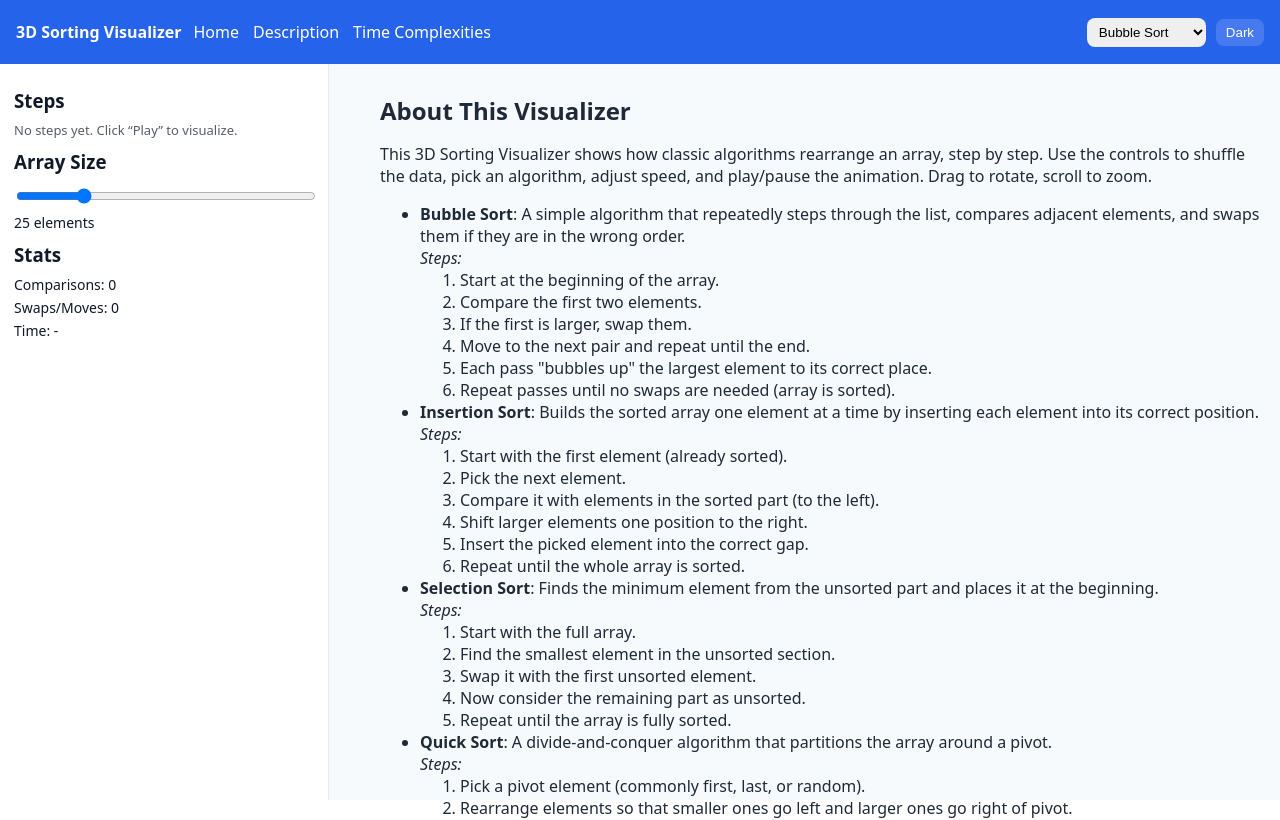
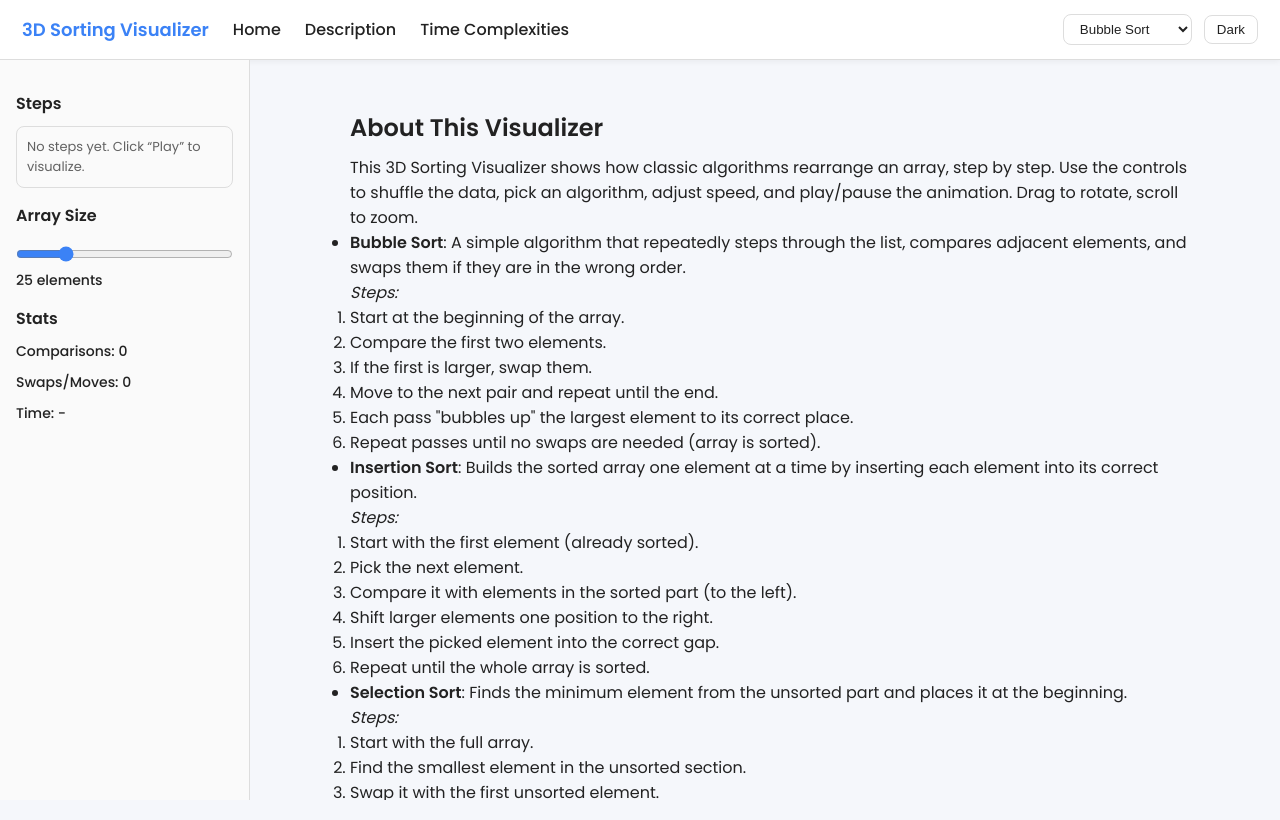
Before and after one commit to renusri23/sorting_visualizer, a React (Create React App) app: page /description in a window 1280 px wide. Shown: the top 820 px of the page. Built offline with nearby package versions, Linux system fonts and the light colour scheme.

Commit message:
modified css

```diff
--- a/public/index.html
+++ b/public/index.html
@@ -25,6 +25,8 @@
       Learn how to configure a non-root public URL by running `npm run build`.
     -->
     <title>sortingvisualizer3d</title>
+    <link href="https://fonts.googleapis.com/css2?family=Poppins:wght@400;500;600&display=swap" rel="stylesheet">
+
   </head>
   <body>
     <!-- <noscript>You need to enable JavaScript to run this app.</noscript> -->
--- a/src/App.css
+++ b/src/App.css
@@ -1,188 +1,393 @@
-.app {
-  display: flex;
-  flex-direction: column;
-  height: 100vh;
-  background: #f7fafc;
-  color: #1f2937;
+/* ===== Base Reset ===== */
+* {
+  box-sizing: border-box;
+  margin: 0;
+  padding: 0;
+}
+
+html, body, #root {
+  height: 100%;
+  width: 100%;
+  font-family: 'Poppins', 'Segoe UI', Arial, sans-serif;
+  background: var(--bg);
+  color: var(--text);
+  transition: all 0.3s ease;
+}
+
+/* ===== Theme Variables ===== */
+:root {
+  --bg: #f5f7fb;
+  --text: #222;
+  --card-bg: #ffffff;
+  --border: #ddd;
+  --accent: #3b82f6;
+  --secondary: #6b7280;
+  --danger: #ef4444;
+  --hover: rgba(0,0,0,0.05);
+  --slider-bg: #e5e7eb;
+  --table-border: #ccc;
+  --panel-text: #222;
+  --panel-bg: #fafafa;
+  --step-bg: #eee;
+  --step-text: #222;
+  --input-text: #222;
+  --input-bg: #fff;
 }
 
 .app.dark {
-  background: #0f172a;
-  color: #e5e7eb;
+  --bg: #0b1220;
+  --text: #f9f9f9;
+  --card-bg: #121826;
+  --border: #333;
+  --accent: #60a5fa;
+  --secondary: #9ca3af;
+  --danger: #f87171;
+  --hover: rgba(255,255,255,0.08);
+  --slider-bg: #2a3245;
+  --table-border: #444;
+  --panel-text: #f9f9f9;
+  --panel-bg: #1b1f2a;
+  --step-bg: #1e2635;
+  --step-text: #f9f9f9;
+  --input-text: #f9f9f9;
+  --input-bg: #2a3245;
 }
 
-.app-body {
+/* ===== Navbar ===== */
+.navbar {
   display: flex;
-  min-height: 0;
-  flex: 1;
+  justify-content: space-between;
+  align-items: center;
+  padding: 14px 22px;
+  background: var(--card-bg);
+  border-bottom: 1px solid var(--border);
+  box-shadow: 0 2px 6px rgba(0,0,0,0.05);
+  transition: all 0.3s ease;
 }
 
-.content {
-  flex: 1;
-  display: flex;
-  min-height: calc(100vh - 64px);
-  padding-left: 300px; /* space for fixed side panel */
-}
-
-/* Navbar */
-.navbar {
-  height: 64px;
-  background: #2563eb;
-  color: #fff;
-  padding: 0 16px;
-  display: flex;
-  align-items: center;
-  justify-content: space-between;
+.navbar strong {
+  font-size: 18px;
+  color: var(--accent);
 }
 
 .nav-links a {
-  color: #fff;
+  margin: 0 12px;
   text-decoration: none;
-  margin-right: 14px;
+  font-weight: 500;
+  color: var(--text);
+  transition: color 0.2s ease, transform 0.2s ease;
+}
+
+.nav-links a:hover {
+  color: var(--accent);
+  transform: translateY(-1px);
 }
 
 .nav-right {
   display: flex;
   align-items: center;
-  gap: 10px;
+  gap: 12px;
 }
 
-.select {
+.select, .mode-btn {
+  padding: 6px 12px;
+  border: 1px solid var(--border);
   border-radius: 8px;
-  border: none;
-  padding: 6px 8px;
+  cursor: pointer;
+  background: var(--input-bg);
+  color: var(--input-text);
+  font-weight: 500;
+  transition: all 0.3s ease;
 }
 
-.mode-btn {
-  background: rgba(255,255,255,0.15);
-  color: #fff;
-  border: none;
-  padding: 6px 10px;
-  border-radius: 8px;
-  cursor: pointer;
+.select:hover, .mode-btn:hover {
+  background: var(--hover);
 }
 
-/* Side Panel */
-.side-panel {
-  position: fixed;
-  left: 0; top: 64px;
-  width: 300px;
-  bottom: 0;
-  border-right: 1px solid rgba(0,0,0,0.08);
-  padding: 14px;
-  overflow: auto;
-  background: #ffffff;
-  color: #111827;
+/* ===== Layout ===== */
+.app-body {
+  display: flex;
+  height: calc(100vh - 60px);
+  overflow: hidden;
 }
 
-.app.dark .side-panel {
-  background: #111827;
-  color: #e5e7eb;
-  border-right: 1px solid rgba(255,255,255,0.08);
+/* ===== Side Panel ===== */
+.side-panel {
+  flex: 0 0 250px;
+  padding: 16px;
+  background: var(--panel-bg);
+  border-right: 1px solid var(--border);
+  overflow-y: auto;
+  transition: all 0.3s ease;
+  color: var(--panel-text);
 }
 
 .panel-heading {
-  margin: 10px 0 8px;
-  font-weight: 700;
+  font-size: 16px;
+  font-weight: bold;
+  margin: 15px 0 10px;
+  color: var(--accent);
 }
 
 .steps-container {
-  max-height: 52vh;
+  max-height: 200px;
   overflow-y: auto;
-  padding-right: 8px;
+  margin-bottom: 15px;
+  border: 1px solid var(--border);
+  padding: 10px;
+  border-radius: 8px;
+  background: var(--panel-bg);
 }
 
 .step {
+  padding: 6px 8px;
+  margin: 4px 0;
+  background: var(--step-bg);
+  border-radius: 6px;
   font-size: 13px;
-  padding: 6px 8px;
-  border-radius: 6px;
-  margin-bottom: 6px;
-  background: rgba(37, 99, 235, 0.12);
+  color: var(--step-text);
+  transition: transform 0.2s ease, background 0.2s ease;
 }
 
+.step:hover {
+  transform: translateX(3px);
+  background: var(--accent);
+  color: #fff;
+}
+
+/* ===== Stats ===== */
 .stat {
   font-size: 14px;
-  margin: 4px 0;
+  margin-bottom: 10px;
+  font-weight: 500;
 }
 
+/* ===== Array Size Slider ===== */
 .slider {
   width: 100%;
-  margin-top: 6px;
+  margin: 8px 0;
+  cursor: pointer;
+  accent-color: var(--accent);
+  background: var(--slider-bg);
+  border-radius: 6px;
+  transition: all 0.3s ease;
 }
 
-/* Canvas area + controls */
+/* ===== Content ===== */
+.content {
+  flex: 1;
+  overflow-y: auto;
+  padding: 20px;
+}
+.content.dark{
+  flex: 1;
+  overflow-y: auto;
+  padding: 20px;
+  background-color: #3b82f6;
+}
+/* ===== Canvas Area ===== */
 .canvas-wrap {
-  width: 100%;
-  height: calc(100vh - 64px);
   display: flex;
   flex-direction: column;
+  height: 100%;
 }
 
 .canvas-header {
   display: flex;
-  justify-content: center;
+  align-items: center;
+  flex-wrap: wrap;
   gap: 10px;
-  padding: 10px;
-  border-bottom: 1px solid rgba(0,0,0,0.08);
-}
-
-.app.dark .canvas-header {
-  border-bottom: 1px solid rgba(255,255,255,0.08);
+  margin-bottom: 12px;
 }
 
 .control-btn {
+  padding: 8px 14px;
   border: none;
-  padding: 8px 12px;
   border-radius: 8px;
   cursor: pointer;
-  background: #2563eb;
-  color: white;
+  font-size: 14px;
+  font-weight: 600;
+  background: var(--accent);
+  color: #fff;
+  box-shadow: 0 2px 6px rgba(0,0,0,0.1);
+  transition: all 0.2s ease;
 }
-.control-btn.secondary { background: #6b7280; }
-.control-btn.warning   { background: #f59e0b; }
+
+.control-btn.secondary { background: var(--secondary); }
+.control-btn.warning { background: var(--danger); }
+
+.control-btn:hover {
+  opacity: 0.9;
+  transform: translateY(-2px);
+}
 
 .canvas-area {
   flex: 1;
-  min-height: 0;
-}
-.visualizer-container {
-  display: flex;
-  flex-direction: column;
-  align-items: center;
-  width: 100%;
+  border: 1px solid var(--border);
+  border-radius: 8px;
+  background: var(--card-bg);
+  box-shadow: inset 0 0 8px rgba(0,0,0,0.05);
+  transition: all 0.3s ease;
 }
 
-.controls {
-  margin: 1rem 0;
-  display: flex;
-  gap: 1rem;
+/* ===== Pages (Description + TimeComplexities) ===== */
+.description-page, .time-page {
+  padding: 24px;
+  margin: 20px auto;
+  max-width: 900px;
+  line-height: 1.7;
+  background: var(--card-bg);
+  border-radius: 10px;
+  box-shadow: 0 3px 8px rgba(0,0,0,0.05);
+  transition: all 0.3s ease;
 }
 
-.bars-container {
-  display: flex;
-  align-items: flex-end;
-  justify-content: center;
-  height: 400px;
-  width: 100%;
-  border: 1px solid var(--border-color);
-  background: var(--bg-secondary);
-  padding: 0.5rem;
-  overflow: hidden;
+.description-page h2, .time-page h2 {
+  margin-bottom: 14px;
+  color: var(--accent);
 }
 
-.bar {
-  background: var(--accent-color);
-  margin: 0 2px;
-  display: flex;
-  justify-content: center;
-  align-items: flex-start;
-  position: relative;
-  border-radius: 4px 4px 0 0;
+.description-page ul, .time-page ul {
+  margin-top: 10px;
+  padding-left: 20px;
 }
 
-.bar-label {
-  position: absolute;
-  top: -20px;
-  font-size: 0.8rem;
-  color: var(--text-color);
+.description-page li, .time-page li {
+  margin: 8px 0;
 }
+
+/* ===== Table Styling ===== */
+.time-page table {
+  width: 100%;
+  border-collapse: collapse;
+}
+
+.time-page th, .time-page td {
+  text-align: left;
+  padding: 10px;
+  border-bottom: 1px solid var(--table-border);
+  color: var(--text);
+}
+
+.time-page th {
+  color: var(--accent);
+}
+
+/* ===== Responsive ===== */
+@media (max-width: 1024px) {
+  .app-body {
+    flex-direction: column;
+  }
+  .side-panel {
+    width: 100%;
+    border-right: none;
+    border-bottom: 1px solid var(--border);
+  }
+}
+
+@media (max-width: 768px) {
+  .navbar {
+    flex-direction: column;
+    align-items: flex-start;
+    gap: 8px;
+  }
+
+  .nav-links {
+    display: flex;
+    flex-wrap: wrap;
+    gap: 10px;
+  }
+
+  .canvas-header {
+    flex-direction: column;
+    align-items: flex-start;
+  }
+}
+
+@media (max-width: 480px) {
+  .content {
+    padding: 12px;
+  }
+
+  .side-panel {
+    padding: 12px;
+  }
+
+  .canvas-header {
+    gap: 8px;
+  }
+
+  .control-btn {
+    font-size: 13px;
+    padding: 6px 10px;
+  }
+}
+/* ===== Dropdowns ===== */
+select, .select {
+  padding: 6px 12px;
+  border-radius: 8px;
+  border: 1px solid var(--border);
+  background: var(--input-bg);
+  color: var(--input-text);
+  cursor: pointer;
+  font-weight: 500;
+  transition: all 0.3s ease;
+}
+
+select:hover, .select:hover {
+  background: var(--hover);
+}
+
+select option {
+  background: var(--card-bg);
+  color: var(--text);
+}
+
+/* ===== Control Panel ===== */
+.controls {
+  display: flex;
+  flex-wrap: wrap;
+  align-items: center;
+  gap: 8px;
+  padding: 12px;
+  border-radius: 10px;
+  background: var(--panel-bg);
+  border: 1px solid var(--border);
+  transition: all 0.3s ease;
+}
+
+/* Buttons inside control panel */
+.controls .control-btn {
+  background: var(--accent);
+  color: #fff;
+  border: none;
+  font-weight: 600;
+  border-radius: 8px;
+  padding: 8px 14px;
+  cursor: pointer;
+  transition: all 0.2s ease;
+}
+
+.controls .control-btn.secondary {
+  background: var(--secondary);
+}
+
+.controls .control-btn.warning {
+  background: var(--danger);
+}
+
+.controls .control-btn:hover {
+  opacity: 0.9;
+  transform: translateY(-2px);
+}
+
+/* Slider inside control panel */
+.controls input[type="range"] {
+  accent-color: var(--accent);
+  background: var(--slider-bg);
+}
+
+/* Ensure side panel content fully visible */
+.side-panel, .side-panel * {
+  color: var(--panel-text);
+}
--- a/src/components/SortingVisualizer.js
+++ b/src/components/SortingVisualizer.js
@@ -46,11 +46,16 @@ function SortingVisualizer({ selectedAlgo, arraySize, setSteps, setStats, darkMo
     sceneRef.current = scene;
 
     const camera = new THREE.PerspectiveCamera(60, width / height, 0.1, 1000);
-    camera.position.set(-40, 25, 70);
+    camera.position.set(-30,30, 60);
     cameraRef.current = camera;
 
     const renderer = new THREE.WebGLRenderer({ antialias: true });
-    renderer.setSize(width, height);
+    renderer.setSize(window.innerWidth, window.innerHeight);
+window.addEventListener("resize", () => {
+  camera.aspect = window.innerWidth / window.innerHeight;
+  camera.updateProjectionMatrix();
+  renderer.setSize(window.innerWidth, window.innerHeight);
+});
     rendererRef.current = renderer;
     mount.innerHTML = "";
     mount.appendChild(renderer.domElement);
@@ -61,14 +66,14 @@ function SortingVisualizer({ selectedAlgo, arraySize, setSteps, setStats, darkMo
     controlsRef.current = controls;
 
     // lights + grid
-    const amb = new THREE.AmbientLight(0xffffff, 1);
+    const amb = new THREE.AmbientLight(0xffffff, 2);
     scene.add(amb);
     const dir = new THREE.DirectionalLight(0xffffff, 1);
-    dir.position.set(40, 25, 70);
+    dir.position.set(40, 50, 70);
     scene.add(dir);
 
     const grid = new THREE.GridHelper(250, 25, 0x999999, 0xcccccc);
-    grid.material.opacity = darkMode ? 1 : 0.2;
+    grid.material.opacity = darkMode ? 0.5 : 0.2;
     grid.material.transparent = true;
     scene.add(grid);
 
--- a/src/pages/Description.js
+++ b/src/pages/Description.js
@@ -1,5 +1,5 @@
 import React from "react";
-
+import "../App.css"
 export default function Description() {
   return (
     <div  style={{
--- a/src/pages/TimeComplexities.js
+++ b/src/pages/TimeComplexities.js
@@ -1,5 +1,5 @@
 import React from "react";
-
+import "../App.css";
 export default function TimeComplexities() {
   return (
     <div style={{ padding: 100, maxWidth: 900 }}>
```
